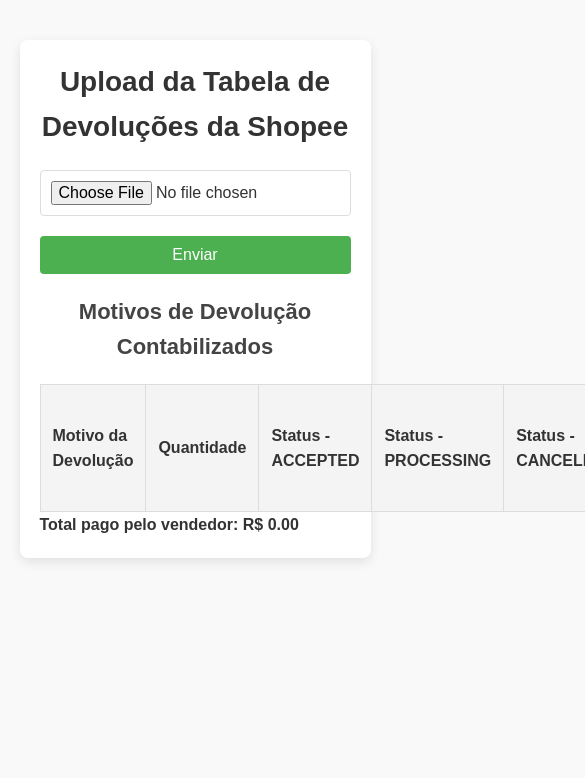
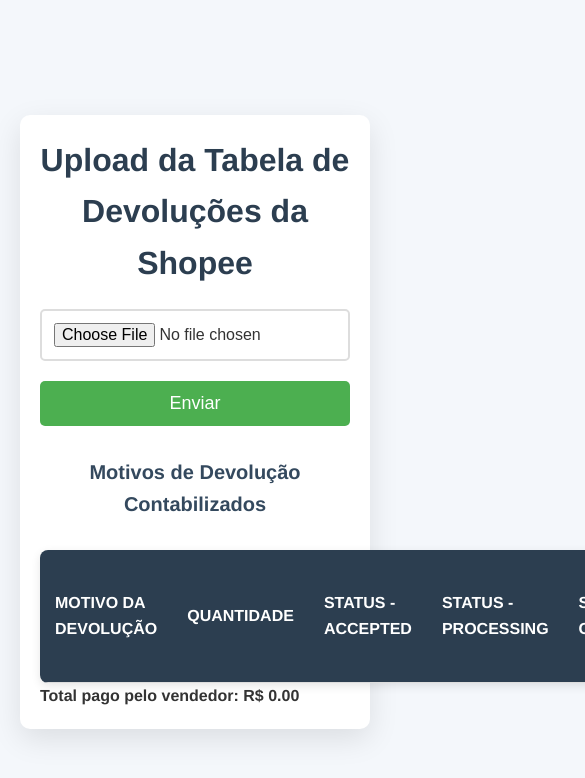
Before and after one commit to ErikGervasi/RefundShopee, a website: page public/index.html in a window 390 px wide. Shown: the top 778 px of the page, 585 px wide, since content can reach past the window. Drawn offline with Linux system fonts and the light colour scheme.

Commit message:
New features & Style

```diff
--- a/public/index.html
+++ b/public/index.html
@@ -40,6 +40,17 @@
     </div>
 
     <script>
+        // Mapeamento de códigos para nomes amigáveis
+        const motivoMap = {
+            'WRONG_ITEM': 'Item Errado',
+            'ITEM_NOT_FIT': 'Não Serviu',
+            'CHANGE_MIND': 'Mudei de Ideia',
+            'ITEM_MISSING': 'Item Faltando',
+            'FUNCTIONAL_DMG': 'Item Danificado',
+            'NOT_RECEIPT': 'Não Recebi',
+            'DAMAGED_OTHERS': 'Outros Danos'
+        };
+
         document.getElementById('upload-form').addEventListener('submit', function(event) {
             event.preventDefault();  // Previne o envio do formulário e recarregamento da página
 
@@ -50,7 +61,7 @@
             console.log('Arquivo enviado:', fileInput.files[0]);  // Verifica o arquivo enviado
 
             // Envia o arquivo para o backend local
-            fetch('http://localhost:3001/upload', {  // Mudança para localhost com a porta 3001
+            fetch('http://localhost:3001/upload', {
                 method: 'POST',
                 body: formData
             })
@@ -61,53 +72,58 @@
                 return response.json();  // Processa a resposta como JSON
             })
             .then(data => {
-                // Contabilizando a quantidade de cada motivo, ignorando os comentários e células vazias
                 const motivoContagem = {};
                 let totalPagoVendedor = 0;  // Inicializa o total pago pelo vendedor
 
                 data.forEach(item => {
                     let motivo = item.motivoDevolucao;
-                    const status = item.status;  // Pegando o status
+                    const status = item.status;
 
-                    // Ignora motivos ou status vazios (undefined ou null)
+                    // Ignora registros com motivo ou status vazio
                     if (!motivo || motivo.trim() === '' || !status || status.trim() === '') {
-                        return;  // Se estiver vazio ou undefined, ignora e passa para o próximo item
+                        return;
                     }
 
                     // Se houver comentário após o motivo (separado por vírgula), pegamos apenas a parte antes da vírgula
                     if (motivo.includes(',')) {
-                        motivo = motivo.split(',')[0];  // Pega a parte antes da vírgula
+                        motivo = motivo.split(',')[0];
                     }
 
+                    // Salva o motivo original ANTES de mapear
+                    const motivoOriginal = motivo;
+
+                    // Mapeia o motivo para o nome amigável
+                    const motivoNomeAmigavel = motivoMap[motivoOriginal] || motivoOriginal;
+
                     // Inicializa a contagem do motivo, se necessário
-                    if (!motivoContagem[motivo]) {
-                        motivoContagem[motivo] = {
+                    if (!motivoContagem[motivoNomeAmigavel]) {
+                        motivoContagem[motivoNomeAmigavel] = {
                             count: 0,
                             statusCount: {
                                 ACCEPTED: 0,
                                 PROCESSING: 0,
                                 CANCELLED: 0
                             },
-                            vendedorFrete: 0  // Nova chave para contar o frete pago pelo vendedor
+                            vendedorFrete: 0  // Inicializa o frete pago como 0
                         };
                     }
 
                     // Incrementa a contagem do motivo
-                    motivoContagem[motivo].count += 1;
+                    motivoContagem[motivoNomeAmigavel].count += 1;
 
-                    // Contabiliza o status
+                    // Verifica se o status é "ACCEPTED" e se o motivo é um dos que requer pagamento de frete
                     if (status === 'ACCEPTED') {
-                        motivoContagem[motivo].statusCount.ACCEPTED += 1;
+                        motivoContagem[motivoNomeAmigavel].statusCount.ACCEPTED += 1;
 
-                        // Se for um dos motivos que o vendedor paga o frete, soma 10 reais
-                        if (['WRONG_ITEM', 'ITEM_MISSING', 'FUNCTIONAL_DMG', 'DAMAGED_OTHERS'].includes(motivo)) {
-                            motivoContagem[motivo].vendedorFrete += 10;  // Adiciona R$ 10 para cada "ACCEPTED"
+                        // Se o motivo for um dos que o vendedor paga o frete, soma 10 reais
+                        if (['WRONG_ITEM', 'ITEM_MISSING', 'FUNCTIONAL_DMG', 'DAMAGED_OTHERS'].includes(motivoOriginal)) {
+                            motivoContagem[motivoNomeAmigavel].vendedorFrete += 10;  // Adiciona R$ 10 para cada item "ACCEPTED"
                             totalPagoVendedor += 10;  // Adiciona ao total pago pelo vendedor
                         }
                     } else if (status === 'PROCESSING') {
-                        motivoContagem[motivo].statusCount.PROCESSING += 1;
+                        motivoContagem[motivoNomeAmigavel].statusCount.PROCESSING += 1;
                     } else if (status === 'CANCELLED') {
-                        motivoContagem[motivo].statusCount.CANCELLED += 1;
+                        motivoContagem[motivoNomeAmigavel].statusCount.CANCELLED += 1;
                     }
                 });
 
--- a/public/styles.css
+++ b/public/styles.css
@@ -7,37 +7,50 @@
 
 /* Estilo do body e fundo */
 body {
-    font-family: Arial, sans-serif;
-    background-color: #f9f9f9;
+    font-family: 'Helvetica Neue', Arial, sans-serif;
+    background-color: #f4f7fb;
     color: #333;
     line-height: 1.6;
+    display: flex;
+    justify-content: center;
+    align-items: center;
+    height: 100vh;
+    padding: 20px;
 }
 
 /* Centralizar o conteúdo da página */
 .container {
-    width: 80%;
-    max-width: 900px;
+    width: 100%;
+    max-width: 950px;
     margin: 40px auto;
-    padding: 20px;
-    background-color: white;
-    border-radius: 8px;
-    box-shadow: 0 4px 12px rgba(0, 0, 0, 0.1);
+    padding: 30px;
+    background-color: #ffffff;
+    border-radius: 10px;
+    box-shadow: 0 10px 30px rgba(0, 0, 0, 0.1);
+    transition: all 0.3s ease-in-out;
+}
+
+/* Efeito de hover para o container */
+.container:hover {
+    box-shadow: 0 20px 40px rgba(0, 0, 0, 0.15);
 }
 
 /* Título principal */
 .title {
-    font-size: 28px;
+    font-size: 32px;
+    font-weight: bold;
     margin-bottom: 20px;
     text-align: center;
-    color: #333;
+    color: #2c3e50;
 }
 
 /* Estilo do título da tabela */
 .table-title {
-    font-size: 22px;
-    margin: 20px 0;
+    font-size: 24px;
+    font-weight: 600;
+    margin: 30px 0 15px;
     text-align: center;
-    color: #444;
+    color: #34495e;
 }
 
 /* Estilo do formulário */
@@ -45,65 +58,93 @@
     display: flex;
     flex-direction: column;
     align-items: center;
-    margin-bottom: 20px;
+    margin-bottom: 30px;
 }
 
 /* Estilo do input de arquivo */
 .file-input {
-    padding: 10px;
+    padding: 12px;
     font-size: 16px;
-    border: 1px solid #ddd;
-    border-radius: 4px;
+    border: 2px solid #ddd;
+    border-radius: 5px;
     margin-bottom: 20px;
+    width: 60%;
+    transition: border-color 0.3s ease;
+}
+
+/* Mudança na borda do input de arquivo ao focar */
+.file-input:focus {
+    border-color: #4CAF50;
+    outline: none;
 }
 
 /* Estilo do botão de envio */
 .submit-btn {
     background-color: #4CAF50;
     color: white;
-    padding: 10px 20px;
-    font-size: 16px;
+    padding: 12px 24px;
+    font-size: 18px;
     border: none;
-    border-radius: 4px;
+    border-radius: 5px;
     cursor: pointer;
-    transition: background-color 0.3s ease;
+    transition: background-color 0.3s ease, transform 0.2s ease;
 }
 
+/* Efeito de hover para o botão */
 .submit-btn:hover {
     background-color: #45a049;
+    transform: scale(1.05);
 }
 
 /* Estilo da tabela */
 .data-table {
     width: 100%;
     border-collapse: collapse;
-    margin-top: 20px;
+    margin-top: 30px;
+    background-color: #ffffff;
+    box-shadow: 0 3px 10px rgba(0, 0, 0, 0.1);
+    border-radius: 8px;
+    overflow: hidden;
 }
 
 .data-table th,
 .data-table td {
-    padding: 12px;
+    padding: 15px;
     text-align: left;
-    border: 1px solid #ddd;
+    border-bottom: 1px solid #ddd;
 }
 
 .data-table th {
-    background-color: #f4f4f4;
-    font-weight: bold;
+    background-color: #2c3e50;
+    color: #fff;
+    font-weight: 600;
+    text-transform: uppercase;
+}
+
+.data-table td {
+    color: #555;
 }
 
 .data-table tr:nth-child(even) {
-    background-color: #f9f9f9;
+    background-color: #f7f7f7;
 }
 
 .data-table tr:hover {
     background-color: #f1f1f1;
+    cursor: pointer;
+}
+
+/* Estilo para a última coluna de valor */
+.data-table td:last-child {
+    font-weight: 600;
+    color: #d60909;
 }
 
 /* Responsividade */
 @media (max-width: 768px) {
     .container {
-        width: 90%;
+        width: 100%;
+        padding: 20px;
     }
 
     .file-input {
@@ -113,4 +154,8 @@
     .submit-btn {
         width: 100%;
     }
+
+    .table-title {
+        font-size: 20px;
+    }
 }
```
